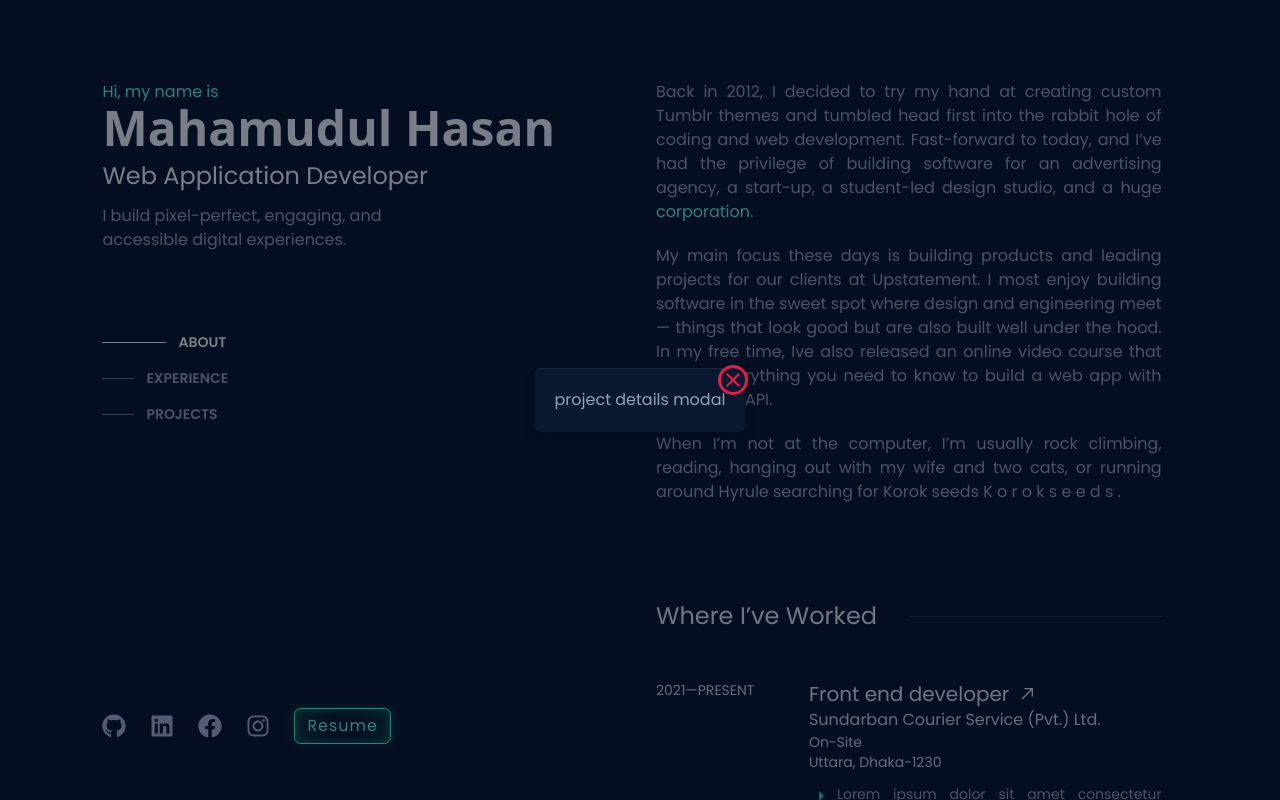
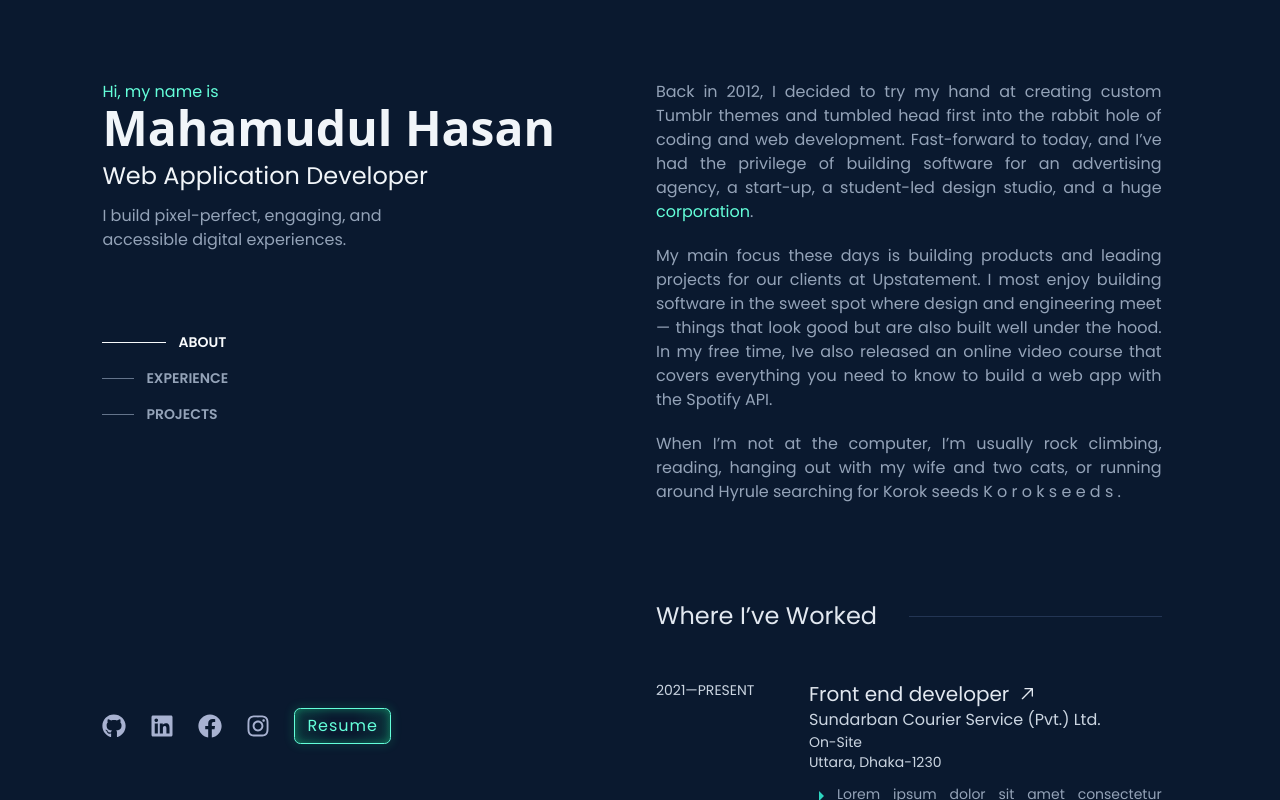
Before and after one commit to mahamudulhasan-me/mahamudul-hasan, a Next.js app: page / in a window 1280 px wide. Shown: the top 800 px of the page. Built offline with nearby package versions, Linux system fonts and the light colour scheme.

Commit message:
project view details modal complete

```diff
--- a/src/app/globals.css
+++ b/src/app/globals.css
@@ -1,6 +1,18 @@
 @tailwind base;
 @tailwind components;
 @tailwind utilities;
+/* global.css or tailwind.config.js */
+@layer utilities {
+  .no-scrollbar::-webkit-scrollbar {
+    display: none;
+  }
+
+  .no-scrollbar {
+    -ms-overflow-style: none; /* IE and Edge */
+    scrollbar-width: none; /* Firefox */
+  }
+}
+
 body {
   background-color: #0a192f;
   -webkit-font-smoothing: antialiased;
@@ -21,6 +33,16 @@ html {
   border: 3px solid #0a192f;
   border-radius: 10px;
 }
+.image-gallery-left-nav .image-gallery-svg,
+.image-gallery-right-nav .image-gallery-svg {
+  height: 52px !important;
+  width: 32px !important;
+}
+/* global.css */
+.custom-scroll::-webkit-scrollbar {
+  display: none; /* Hide scrollbar for webkit-based browsers */
+}
+
 .hovered-text {
   position: relative;
   display: inline-block;
--- a/src/components/Sections/Projects/ProjectCard.jsx
+++ b/src/components/Sections/Projects/ProjectCard.jsx
@@ -9,7 +9,7 @@ import { RxArrowTopRight } from "react-icons/rx";
 import ProjectDetailsModal from "./ProjectDetailsModal";
 const tags = ["React", "Next.js", "Tailwind", "JavaScript", "HTML", "CSS"];
 const ProjectCard = () => {
-  const [showModal, setShowModal] = useState(true);
+  const [showModal, setShowModal] = useState(false);
   return (
     <>
       <div className="flex items-start  gap-6 text-slate-300 group hover:bg-navy-light p-4 rounded-md transition-all  hover:ease-in-out ease-linear  lg:hover:shadow-[inset_0_1px_0_0_rgba(148,163,184,0.1)] lg:hover:drop-shadow-lg">
--- a/src/components/Sections/Projects/ProjectDetailsModal.jsx
+++ b/src/components/Sections/Projects/ProjectDetailsModal.jsx
@@ -1,20 +1,50 @@
 // ProjectDetailsModal.js
 "use client";
+// ProjectDetailsModal.js
 import { MdClose } from "react-icons/md";
-// ProjectDetailsModal.js
+import ImageGallery from "react-image-gallery";
+import "react-image-gallery/styles/css/image-gallery.css";
 
 const ProjectDetailsModal = ({ setShowModal }) => {
+  const images = [
+    {
+      original: "https://picsum.photos/id/1018/1000/600/",
+      thumbnail: "https://picsum.photos/id/1018/250/150/",
+    },
+    {
+      original: "https://picsum.photos/id/1015/1000/600/",
+      thumbnail: "https://picsum.photos/id/1015/250/150/",
+    },
+    {
+      original: "https://picsum.photos/id/1019/1000/600/",
+      thumbnail: "https://picsum.photos/id/1019/250/150/",
+    },
+  ];
   return (
     <>
-      <div className="fixed bg-slate-950/50 inset-0 flex items-center justify-center text-slate-400">
-        <div className="bg-navy-dark p-5 rounded-md shadow-[inset_0_1px_0_0_rgba(148,163,184,0.1)] drop-shadow-lg">
-          project details modal{" "}
-          <button
-            onClick={() => setShowModal(false)}
-            className="absolute top-0 right-0 ring rounded-full text-rose-600 ring-rose-600 hover:bg-rose-600 hover:text-slate-300 transition-all "
-          >
-            <MdClose size={24} />
-          </button>
+      <div className="fixed top-0 left-0 w-full h-full flex items-center justify-center z-50 overflow-y-auto no-scrollbar bg-slate-950/50 pt-10">
+        <div className=" bg-navy-dark mt-10 rounded-md shadow-lg max-w-3xl w-1/2 overflow-hidden">
+          <div className="relative rounded-t-xl overflow-hidden">
+            <button
+              onClick={() => setShowModal(false)}
+              className="absolute z-50 top-2 right-2  ring ring-rose-600 text-rose-600 hover:bg-rose-600 hover:text-slate-300 rounded-full transition-all"
+            >
+              <MdClose size={28} />
+            </button>
+            <ImageGallery items={images} />
+          </div>
+
+          <div className="p-5">
+            <p className="text-slate-300">
+              Lorem ipsum dolor sit amet consectetur adipisicing elit. Numquam
+              tenetur eligendi natus sed est consequatur dolores neque
+              cupiditate debitis necessitatibus officiis, ipsam velit vero eos
+              temporibus dicta repudiandae quam sequi autem. Harum doloremque
+              reiciendis, nihil, repellat fugiat consequuntur et distinctio
+              dolores voluptate, saepe perspiciatis voluptatum eius iusto nam
+              molestiae vitae?
+            </p>
+          </div>
         </div>
       </div>
     </>
```
